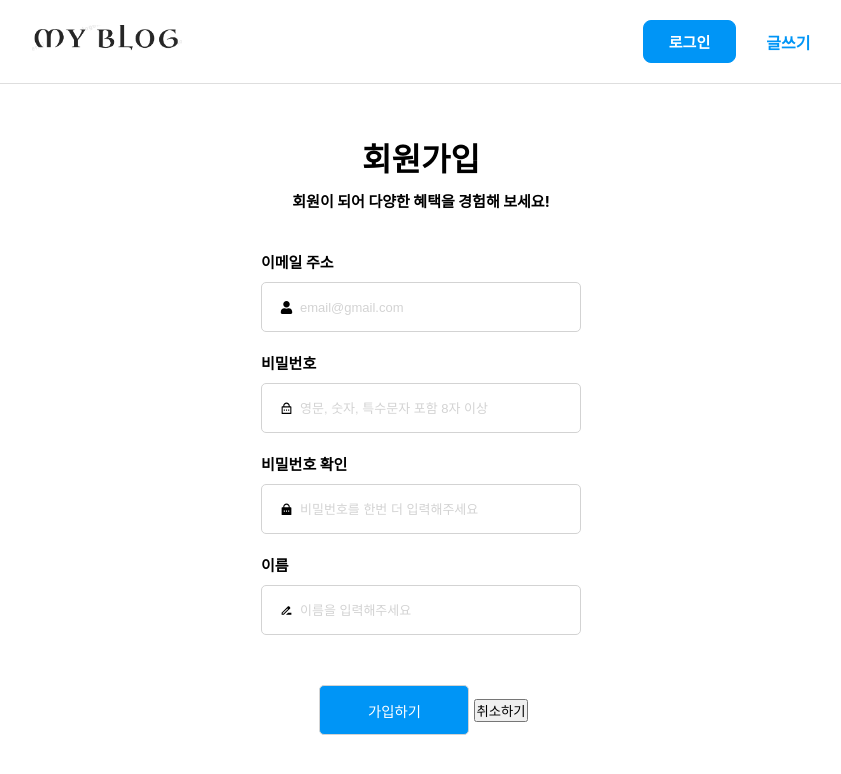
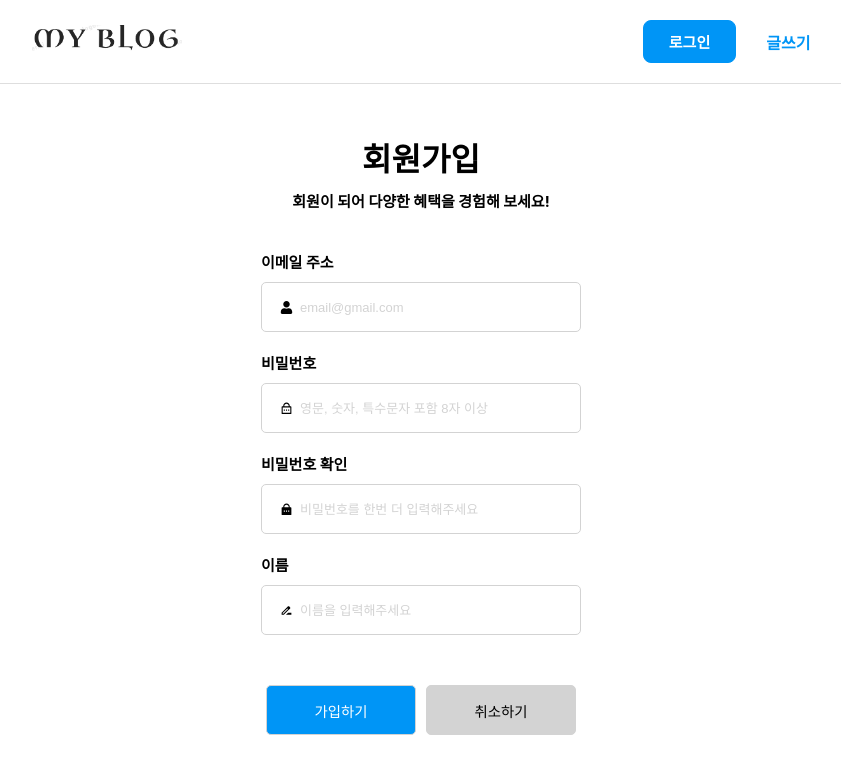
Before and after one commit to miniblog-team-3/miniblog, a React (Create React App) app: page /signup in a window 1280 px wide. Shown: the top 774 px of the page, without its empty margins (219-1060 px from the left). Built offline with nearby package versions, Linux system fonts and the light colour scheme.

Commit message:
240602 마지막 추가

```diff
--- a/src/pages/SignUpPage.jsx
+++ b/src/pages/SignUpPage.jsx
@@ -154,7 +154,7 @@ export default function SignUpPage() {
             <button className="signup-btn" type="button" onClick={clickSignUpEvent}>
               가입하기
             </button>
-            <button className="cancel-btn" type="button">
+            <button className="cancle-btn" type="button">
               <Link to="/login">취소하기</Link>
             </button>
           </div>
```
